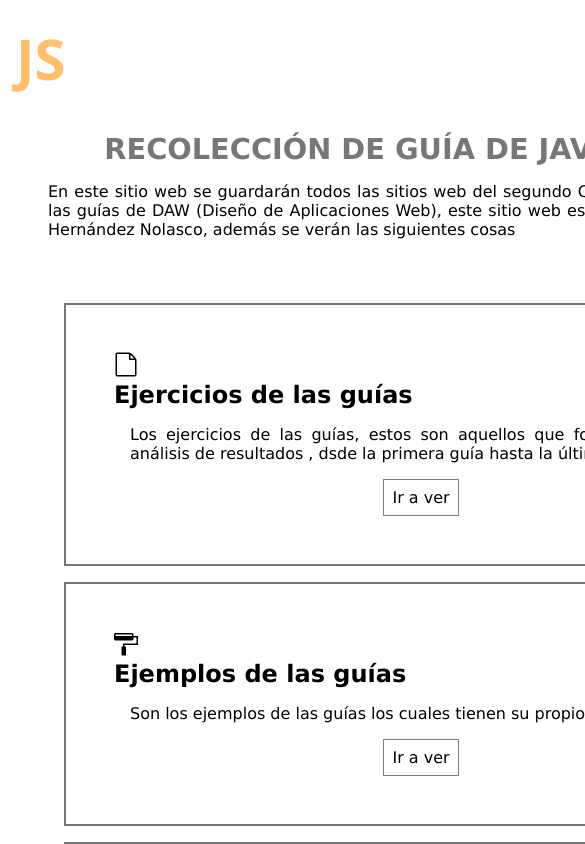
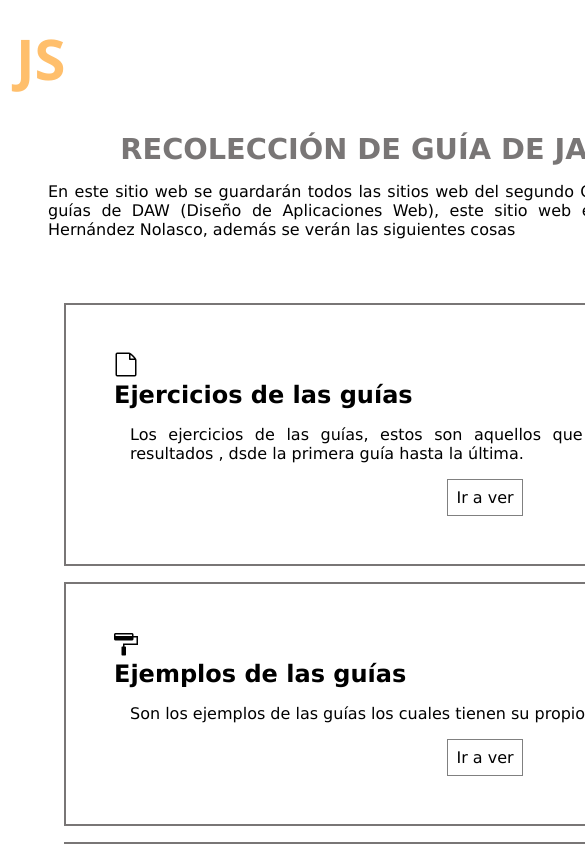
Before and after one commit to Kenie4r/dawhn.github.io, a plain HTML site: page index.html in a window 390 px wide. Shown: the top 844 px of the page, 585 px wide, since content can reach past the window. Drawn offline with Linux system fonts and the light colour scheme; files whose address does not match are found by name.

Commit message:
Update style.css

```diff
--- a/css/style.css
+++ b/css/style.css
@@ -153,17 +153,19 @@ body{
 
 
 
-@media (max-width: 750px ){
+@media (max-width: 800px ){
     body{
         overflow-y: scroll;
+        width: 100%;
     }
     .grid{
         grid-template-columns: repeat(1, 1fr);
+        width: 100%;
     }
     .sidebar{
         flex-direction: row;
         height: 10vh;
-
+        width: 100%;
     }
     .sidebar ul{
         display: flex;
@@ -174,5 +176,6 @@ body{
     }
     .content{
         overflow: hidden;
+        width: 100%;
     }
 }
```
